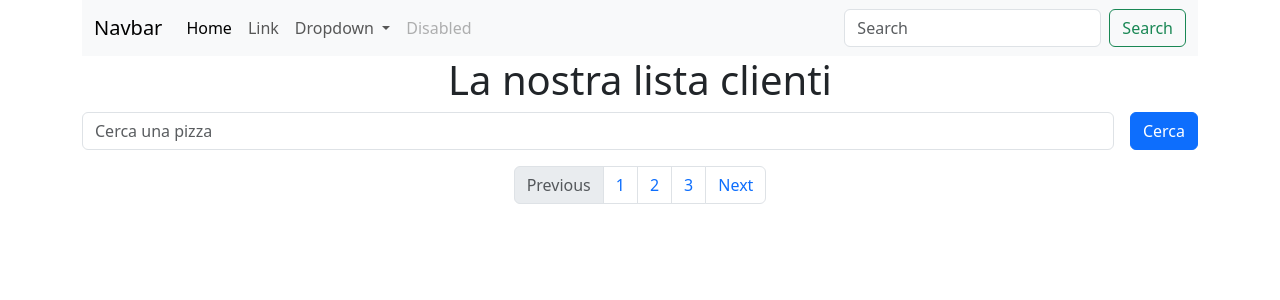
After one commit to Estethell/U4-W1-D3, a PHP site: page /U4-W1-D3/searchbar.php in a window 1280 px wide. The commit adds this page. Shown: the top 300 px of the page. Run offline with PHP 8.4, Linux system fonts and the light colour scheme; data that the repository does not hold is empty.

Commit message:
commit U4-W1-D4

```diff
--- /dev/null
+++ b/includes/db.php
@@ -0,0 +1,16 @@
+<?php
+
+$host = 'localhost';
+$db   = 'ifoa_exercises_01';
+$user = 'root';
+$pass = '';
+
+$dsn = "mysql:host=$host;dbname=$db";
+
+$options = [
+    PDO::ATTR_ERRMODE            => PDO::ERRMODE_EXCEPTION,
+    PDO::ATTR_DEFAULT_FETCH_MODE => PDO::FETCH_ASSOC,
+    PDO::ATTR_EMULATE_PREPARES   => false,
+];
+
+$pdo = new PDO($dsn, $user, $pass, $options);
--- /dev/null
+++ b/includes/end.php
@@ -0,0 +1,3 @@
+</div>
+</body>
+</html>
--- /dev/null
+++ b/includes/initial.php
@@ -0,0 +1,13 @@
+<!DOCTYPE html>
+<html lang="en">
+
+<head>
+    <meta charset="UTF-8">
+    <meta name="viewport" content="width=device-width, initial-scale=1.0">
+    <title>Lista Clienti</title>
+    <link href="https://cdn.jsdelivr.net/npm/bootstrap@5.3.3/dist/css/bootstrap.min.css" rel="stylesheet" integrity="sha384-QWTKZyjpPEjISv5WaRU9OFeRpok6YctnYmDr5pNlyT2bRjXh0JMhjY6hW+ALEwIH" crossorigin="anonymous">
+    <script src="https://cdn.jsdelivr.net/npm/bootstrap@5.3.3/dist/js/bootstrap.bundle.min.js" integrity="sha384-YvpcrYf0tY3lHB60NNkmXc5s9fDVZLESaAA55NDzOxhy9GkcIdslK1eN7N6jIeHz" crossorigin="anonymous" defer></script>
+</head>
+
+<body>
+    <div class="container">
--- /dev/null
+++ b/includes/navbar.php
@@ -0,0 +1,36 @@
+<nav class="navbar navbar-expand-lg bg-body-tertiary">
+  <div class="container-fluid">
+    <a class="navbar-brand" href="#">Navbar</a>
+    <button class="navbar-toggler" type="button" data-bs-toggle="collapse" data-bs-target="#navbarSupportedContent" aria-controls="navbarSupportedContent" aria-expanded="false" aria-label="Toggle navigation">
+      <span class="navbar-toggler-icon"></span>
+    </button>
+    <div class="collapse navbar-collapse" id="navbarSupportedContent">
+      <ul class="navbar-nav me-auto mb-2 mb-lg-0">
+        <li class="nav-item">
+          <a class="nav-link active" aria-current="page" href="searchbar.php">Home</a>
+        </li>
+        <li class="nav-item">
+          <a class="nav-link" href="/">Link</a>
+        </li>
+        <li class="nav-item dropdown">
+          <a class="nav-link dropdown-toggle" href="#" role="button" data-bs-toggle="dropdown" aria-expanded="false">
+            Dropdown
+          </a>
+          <ul class="dropdown-menu">
+            <li><a class="dropdown-item" href="#">Action</a></li>
+            <li><a class="dropdown-item" href="#">Another action</a></li>
+            <li><hr class="dropdown-divider"></li>
+            <li><a class="dropdown-item" href="#">Something else here</a></li>
+          </ul>
+        </li>
+        <li class="nav-item">
+          <a class="nav-link disabled" aria-disabled="true">Disabled</a>
+        </li>
+      </ul>
+      <form class="d-flex" role="search">
+        <input class="form-control me-2" type="search" placeholder="Search" aria-label="Search">
+        <button class="btn btn-outline-success" type="submit">Search</button>
+      </form>
+    </div>
+  </div>
+</nav>
--- /dev/null
+++ b/searchbar.php
@@ -0,0 +1,68 @@
+<?php
+include __DIR__ . '/includes/db.php';
+
+$search = $_GET['search'] ?? '';
+
+$stmt = $pdo->prepare("SELECT * FROM Users WHERE CONCAT(Name, Surname) LIKE ?") ;
+$stmt->execute([
+    "%$search%"
+]);
+
+include __DIR__ . '/includes/initial.php';
+include __DIR__ . '/includes/navbar.php' ?>
+
+
+    <h1 class="text-center">La nostra lista clienti</h1>
+
+    <form class="row g-3">
+        <div class="col">
+            <input type="text" name="search" class="form-control" placeholder="Cerca una pizza">
+        </div>
+        <div class="col-auto">
+            <button type="submit" class="btn btn-primary mb-3">Cerca</button>
+        </div>
+    </form>
+
+    <div class="d-flex flex-wrap">
+        <?php
+            foreach ($stmt as $row) { ?>
+
+
+                <div class="card m-3" style="width: 300px;">
+
+      <div class="card-body ">
+        <h5 class="card-title "><?= "$row[Name] - $row[Surname]" ?></h5>
+
+        <div class="mt-3">
+            <a href="http://localhost:8080/U4-W1-D3/dettagli.php?id=<?= $row['id'] ?>" class="btn btn-primary">Dettagli</a>
+            <a href="http://localhost:8080/U4-W1-D3/elimina.php?id=<?= $row['id'] ?>" class="btn btn-warning">Modifica</a>
+                        <a href="http://localhost:8080/U4-W1-D3/elimina.php?id=<?= $row['id'] ?>" class="btn btn-danger">Elimina</a>
+
+        </div>
+      </div>
+    </div>
+
+
+                <?php
+            } ?>
+    </div>
+
+
+    <nav>
+        <ul class="pagination justify-content-center">
+            <li class="page-item disabled">
+                <a class="page-link">Previous</a>
+            </li>
+
+            <li class="page-item"><a class="page-link" href="#">1</a></li>
+            <li class="page-item"><a class="page-link" href="#">2</a></li>
+            <li class="page-item"><a class="page-link" href="#">3</a></li>
+
+            <li class="page-item">
+                <a class="page-link" href="#">Next</a>
+            </li>
+        </ul>
+    </nav>
+</div><?php
+
+include __DIR__ . '/includes/end.php';
--- a/users.php
+++ b/users.php
@@ -114,7 +114,7 @@ $stmt->execute([
         </div>
         <div class="mb-3">
           <label for="age" class="form-label">Age</label>
-          <input type="text" class="form-control" name="age" id="age" />
+          <input type="number" class="form-control" name="age" id="age" />
         </div>
 
 
```
Also changed, not shown: dettagli.php (added, +35 -0 lines), elimina.php (added, +23 -0 lines), index.php (+5 -24 lines).
